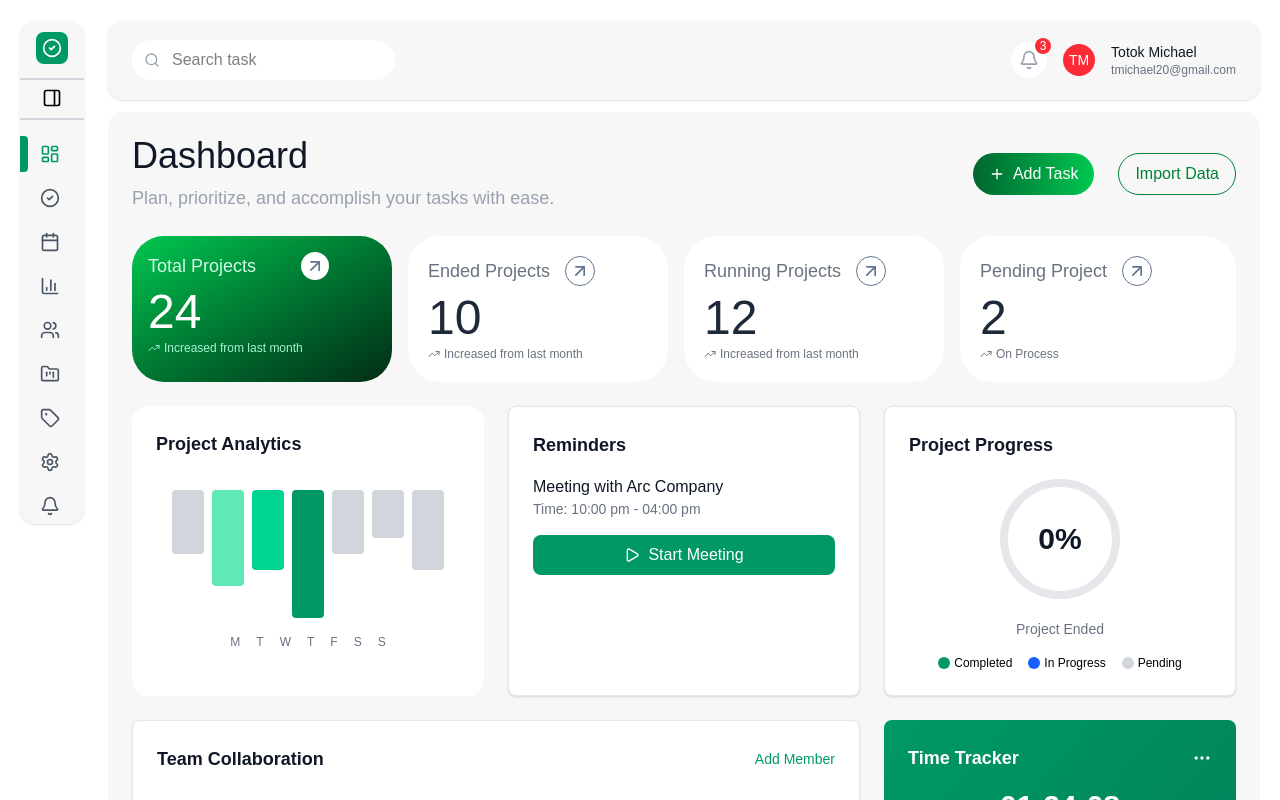
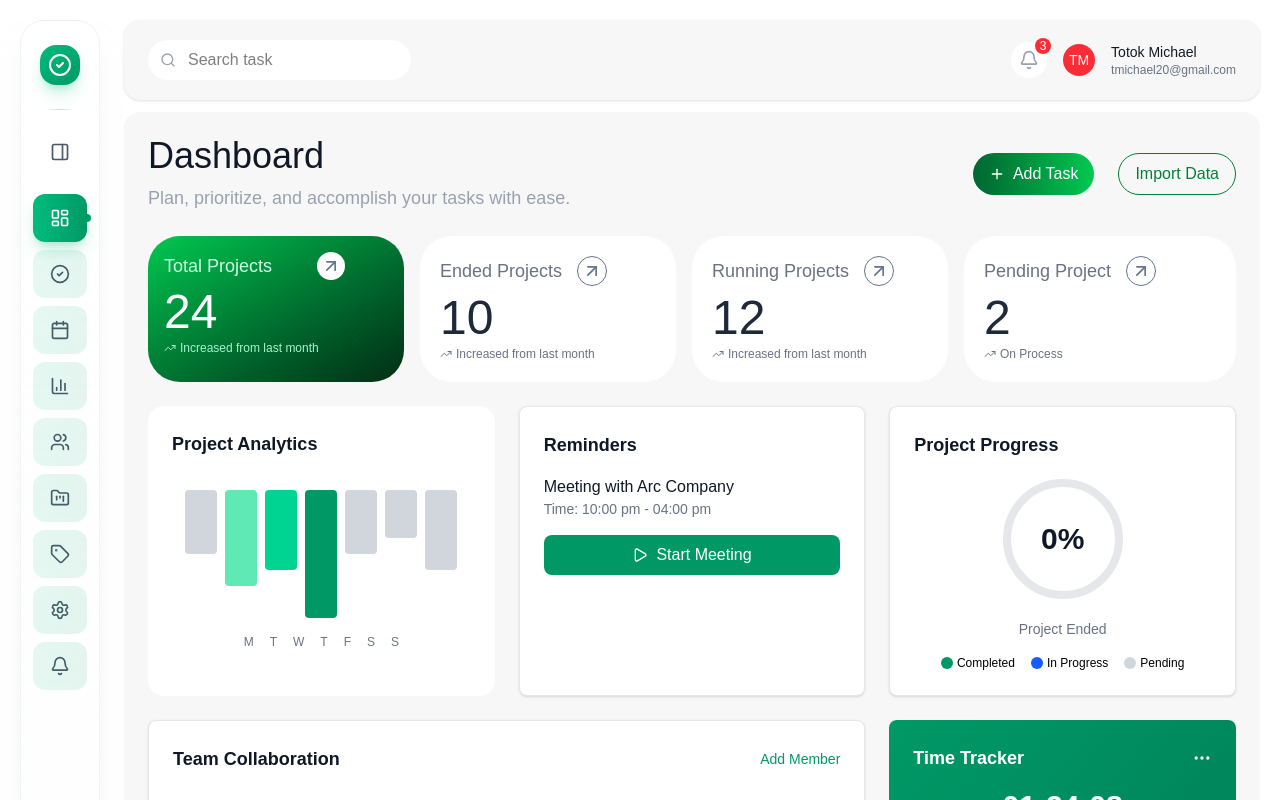
Before and after one commit to CodedByYash/todo-app-v2.0, a Next.js app: page /dashboard in a window 1280 px wide. Shown: the top 800 px of the page. Built offline with nearby package versions, Linux system fonts and the light colour scheme.

Commit message:
completed sidebar added motion animations

```diff
--- a/components/ui/custom/Sidebar/Sidebar.tsx
+++ b/components/ui/custom/Sidebar/Sidebar.tsx
@@ -12,6 +12,7 @@ import {
 } from "lucide-react";
 import { usePathname } from "next/navigation";
 import { useState } from "react";
+import { motion, AnimatePresence, Variants } from "motion/react";
 import SidebarItem from "./SidebarItem";
 
 const SidebarItems = [
@@ -26,77 +27,241 @@ const SidebarItems = [
   { name: "Notifications", href: "/notification", icon: Bell },
 ];
 
-const handleClick = () => {};
-
 const Sidebar = () => {
   const [collapsed, setCollapsed] = useState(true);
+  const [isHovered, setIsHovered] = useState(false);
   const pathname = usePathname();
+
+  const handleToggleCollapse = () => {
+    setCollapsed((prev) => !prev);
+  };
+
+  const sidebarVariants: Variants = {
+    expanded: {
+      width: 256,
+      transition: {
+        type: "spring",
+        damping: 25,
+        stiffness: 200,
+      },
+    },
+    collapsed: {
+      width: 80,
+      transition: {
+        type: "spring",
+        damping: 25,
+        stiffness: 200,
+      },
+    },
+  };
+
+  const logoVariants = {
+    expanded: {
+      opacity: 1,
+      scale: 1,
+      transition: {
+        delay: 0.1,
+        duration: 0.3,
+      },
+    },
+    collapsed: {
+      opacity: 0,
+      scale: 0.8,
+      transition: {
+        duration: 0.2,
+      },
+    },
+  };
+
   return (
     <div
-      onMouseEnter={() => setCollapsed(false)}
-      onMouseLeave={() => setCollapsed(true)}
+      onMouseEnter={() => setIsHovered(true)}
+      onMouseLeave={() => setIsHovered(false)}
+      className="h-full relative"
     >
-      <div
-        className={`transition-all duration-300 ease-in-out shadow-sm bg-[#f7f7f7] rounded-2xl mr-6 ${
-          collapsed ? "w-16" : "w-64 flex flex-col"
-        }  `}
+      <motion.div
+        initial="collapsed"
+        animate={collapsed && !isHovered ? "collapsed" : "expanded"}
+        variants={sidebarVariants}
+        className="h-full flex flex-col bg-gradient-to-b from-white to-gray-50/50 backdrop-blur-sm shadow-xl shadow-gray-200/50 border border-gray-200/50 rounded-3xl mr-6 overflow-hidden"
+        role="navigation"
+        aria-label="Main navigation"
       >
-        <div
-          className={`flex items-center p-3 transition-all duration-300 ease-in-out ${
-            collapsed ? "justify-center" : "justify-start space-x-2"
-          }`}
+        {/* Logo Section */}
+        <motion.div
+          className={`
+            flex items-center p-6 relative
+            ${
+              collapsed && !isHovered
+                ? "justify-center"
+                : "justify-start space-x-3"
+            }
+          `}
+          whileHover={{ scale: 1.02 }}
+          transition={{ type: "spring", stiffness: 400, damping: 20 }}
         >
-          <div className="w-8 h-8 bg-emerald-600 rounded-lg flex items-center justify-center shrink-0">
-            <CheckCircle2 className="w-5 h-5 text-white" />
-          </div>
-          {!collapsed && (
-            <span className="text-xl font-bold text-gray-900 transition-all duration-300">
-              Taskito
+          <motion.div
+            className="w-10 h-10 bg-gradient-to-br from-emerald-500 to-emerald-600 rounded-2xl flex items-center justify-center shrink-0 shadow-lg shadow-emerald-500/25"
+            whileHover={{
+              scale: 1.1,
+              rotate: [0, -10, 10, 0],
+              transition: { duration: 0.5 },
+            }}
+            whileTap={{ scale: 0.95 }}
+          >
+            <CheckCircle2 className="w-6 h-6 text-white" />
+          </motion.div>
+
+          <AnimatePresence mode="wait">
+            {(!collapsed || isHovered) && (
+              <motion.div
+                initial={{ opacity: 0, x: -20 }}
+                animate={{ opacity: 1, x: 0 }}
+                exit={{ opacity: 0, x: -20 }}
+                transition={{ duration: 0.3 }}
+                className="flex flex-col"
+              >
+                <span className="text-xl font-bold text-gray-900">Taskito</span>
+                <span className="text-xs text-gray-500 font-medium">
+                  Tasks Management
                 </span>
+              </motion.div>
             )}
-        </div>
+          </AnimatePresence>
 
-        <div className="border-b-2 border-gray-300 h-1 w-full px-2" />
+          {/* Subtle glow effect */}
+          <motion.div
+            className="absolute inset-0 bg-gradient-to-r from-emerald-500/5 to-blue-500/5 rounded-2xl opacity-0"
+            animate={{ opacity: isHovered ? 1 : 0 }}
+            transition={{ duration: 0.3 }}
+          />
+        </motion.div>
 
-        <nav className={`${collapsed ? "" : "flex-1"}`}>
-          {!collapsed ? (
-            <div className="flex items-center justify-between p-2">
-              {/* <div className="text-md font-medium text-gray-400 uppercase tracking-wider">
-                Menu
-              </div> */}
-              <PanelRight
-                className="w-5 h-5 cursor-pointer"
-                onClick={() => setCollapsed(true)}
+        {/* Divider */}
+        <motion.div
+          className="h-px bg-gradient-to-r from-transparent via-gray-300 to-transparent mx-6"
+          initial={{ scaleX: 0 }}
+          animate={{ scaleX: 1 }}
+          transition={{ delay: 0.2, duration: 0.5 }}
         />
-            </div>
-          ) : (
-            <div className="flex items-center justify-center p-2">
-              <PanelRight
-                className="w-5 h-5 cursor-pointer"
-                onClick={() => {
-                  setCollapsed((prev) => !prev);
+
+        {/* Navigation Section */}
+        <nav className="flex-1 flex flex-col pt-6">
+          {/* Toggle Button */}
+          <motion.div
+            className={`
+            flex items-center px-6 mb-6
+            ${collapsed && !isHovered ? "justify-center" : "justify-between"}
+          `}
+          >
+            <AnimatePresence mode="wait">
+              {(!collapsed || isHovered) && (
+                <motion.div
+                  initial={{ opacity: 0, y: -10 }}
+                  animate={{ opacity: 1, y: 0 }}
+                  exit={{ opacity: 0, y: -10 }}
+                  transition={{ duration: 0.2 }}
+                  className="text-xs font-semibold text-gray-400 uppercase tracking-wider"
+                >
+                  Navigation
+                </motion.div>
+              )}
+            </AnimatePresence>
+
+            <motion.button
+              onClick={handleToggleCollapse}
+              className="p-2 hover:bg-gray-100 rounded-xl transition-all duration-200 hover:shadow-md active:scale-95 group"
+              whileHover={{ scale: 1.05 }}
+              whileTap={{ scale: 0.95 }}
+              aria-label={collapsed ? "Expand sidebar" : "Collapse sidebar"}
+            >
+              <motion.div
+                animate={{
+                  rotate: collapsed && !isHovered ? 0 : 180,
                 }}
-              />
-            </div>
-          )}
+                transition={{
+                  type: "spring",
+                  stiffness: 200,
+                  damping: 20,
+                }}
+              >
+                <PanelRight className="w-5 h-5 text-gray-600 group-hover:text-emerald-600" />
+              </motion.div>
+            </motion.button>
+          </motion.div>
 
-          <div className="border-b-2 border-gray-300 h-1 w-full mb-4" />
-          <div className="flex items-start justify-center flex-col space-y-2">
-            {SidebarItems.map((item) => {
+          {/* Navigation Items */}
+          <motion.div
+            className="flex flex-col space-y-2 px-3"
+            initial={{ opacity: 0 }}
+            animate={{ opacity: 1 }}
+            transition={{ delay: 0.3, duration: 0.5 }}
+          >
+            {SidebarItems.map((item, index) => {
               const isActive = pathname === item.href;
-              const Icon = item.icon;
               return (
+                <motion.div
+                  key={item.name}
+                  initial={{ opacity: 0, y: 20 }}
+                  animate={{ opacity: 1, y: 0 }}
+                  transition={{
+                    delay: 0.1 * index,
+                    duration: 0.3,
+                    ease: "easeOut",
+                  }}
+                >
                   <SidebarItem
-                  key={item.name}
-                  collapsed={collapsed}
+                    collapsed={collapsed && !isHovered}
                     isActive={isActive}
                     item={item}
                   />
+                </motion.div>
               );
             })}
-          </div>
+          </motion.div>
         </nav>
-      </div>
+
+        {/* Footer */}
+        <motion.div
+          className="p-6 mt-auto"
+          initial={{ opacity: 0 }}
+          animate={{ opacity: 1 }}
+          transition={{ delay: 0.5, duration: 0.3 }}
+        >
+          <motion.div
+            className="w-full h-px bg-gradient-to-r from-transparent via-gray-300 to-transparent mb-4"
+            initial={{ scaleX: 0 }}
+            animate={{ scaleX: 1 }}
+            transition={{ delay: 0.6, duration: 0.5 }}
+          />
+
+          <AnimatePresence mode="wait">
+            {(!collapsed || isHovered) && (
+              <motion.div
+                initial={{ opacity: 0, y: 20 }}
+                animate={{ opacity: 1, y: 0 }}
+                exit={{ opacity: 0, y: 20 }}
+                transition={{ duration: 0.3 }}
+                className="text-center"
+              >
+                <p className="text-xs text-gray-500 font-medium">
+                  Made with ❤️ by Team
+                </p>
+              </motion.div>
+            )}
+          </AnimatePresence>
+        </motion.div>
+
+        {/* Background gradient overlay */}
+        <motion.div
+          className="absolute inset-0 bg-gradient-to-br from-emerald-500/5 via-transparent to-blue-500/5 pointer-events-none rounded-3xl"
+          animate={{
+            opacity: isHovered ? 1 : 0,
+            scale: isHovered ? 1 : 0.98,
+          }}
+          transition={{ duration: 0.4 }}
+        />
+      </motion.div>
     </div>
   );
 };
--- a/components/ui/custom/Sidebar/SidebarItem.tsx
+++ b/components/ui/custom/Sidebar/SidebarItem.tsx
@@ -1,5 +1,6 @@
 import Link from "next/link";
 import { ElementType } from "react";
+import { motion, AnimatePresence } from "framer-motion";
 
 interface SidebarItemProps {
   collapsed: boolean;
@@ -17,32 +18,99 @@ const SidebarItem: React.FC<SidebarItemProps> = ({
   collapsed,
 }) => {
   const Icon = item.icon;
+
   return (
+    <motion.div
+      initial={{ opacity: 0, x: -20 }}
+      animate={{ opacity: 1, x: 0 }}
+      transition={{ duration: 0.3 }}
+      className="relative"
+    >
       <Link
         href={item.href}
-      key={item.name}
-      className={`p-1 relative ${
-        collapsed
-          ? ""
-          : "group flex items-center  text-md font-medium rounded-lg"
-      } ${
+        className={`
+          group relative flex items-center rounded-xl transition-all duration-300 ease-in-out
+          ${collapsed ? "justify-center p-3" : "justify-start p-3 mx-2"}
+          ${
             isActive
-          ? "text-gray-900 hover:bg-gray-100 font-semibold"
-          : "text-gray-700 hover:bg-gray-100"
-      }`}
+              ? "bg-gradient-to-r from-emerald-500 to-emerald-600 text-white shadow-lg shadow-emerald-500/25"
+              : "text-gray-700 hover:bg-gray-100 hover:shadow-md"
+          }
+        `}
       >
-      {isActive && (
-        <span className="absolute left-0 top-0 h-full w-2 bg-emerald-600 rounded-r-sm" />
+        {/* Active indicator for collapsed state */}
+        {isActive && collapsed && (
+          <motion.div
+            initial={{ scale: 0 }}
+            animate={{ scale: 1 }}
+            className="absolute -right-1 top-1/2 transform -translate-y-1/2 w-2 h-2 bg-emerald-600 rounded-full"
+          />
         )}
-      <span className="flex items-center justify-center p-1 w-full">
-        <Icon
-          className={`w-5 h-5 mr-3 ml-3 ${
-            isActive ? "text-emerald-600 font-semibold" : "text-gray-600"
-          }`}
+
+        {/* Icon */}
+        <motion.div
+          className={`
+            flex items-center justify-center rounded-lg
+            ${collapsed ? "w-6 h-6" : "w-8 h-8 mr-3"}
+            ${
+              isActive
+                ? "text-white"
+                : "text-gray-600 group-hover:text-emerald-600"
+            }
+          `}
+          whileHover={{ scale: 1.1 }}
+          whileTap={{ scale: 0.95 }}
+        >
+          <Icon className="w-5 h-5" />
+        </motion.div>
+
+        {/* Label with animation */}
+        <AnimatePresence mode="wait">
+          {!collapsed && (
+            <motion.span
+              initial={{ opacity: 0, width: 0 }}
+              animate={{ opacity: 1, width: "auto" }}
+              exit={{ opacity: 0, width: 0 }}
+              transition={{ duration: 0.2, ease: "easeInOut" }}
+              className={`
+                text-sm font-medium whitespace-nowrap overflow-hidden
+                ${
+                  isActive
+                    ? "text-white"
+                    : "text-gray-700 group-hover:text-gray-900"
+                }
+              `}
+            >
+              {item.name}
+            </motion.span>
+          )}
+        </AnimatePresence>
+
+        {/* Tooltip for collapsed state */}
+        {collapsed && (
+          <motion.div
+            initial={{ opacity: 0, x: -10 }}
+            animate={{ opacity: 0, x: -10 }}
+            whileHover={{ opacity: 1, x: 0 }}
+            transition={{ duration: 0.2 }}
+            className="
+              absolute left-full ml-4 px-3 py-2 bg-gray-900 text-white text-sm rounded-lg shadow-lg z-50 whitespace-nowrap pointer-events-none before:content-[''] before:absolute before:right-full before:top-1/2  before:transform before:-translate-y-1/2 before:border-4  before:border-transparent before:border-r-gray-900
+            "
+          >
+            {item.name}
+          </motion.div>
+        )}
+
+        {/* Hover effect */}
+        {!isActive && (
+          <motion.div
+            className="absolute inset-0 bg-gradient-to-r from-emerald-500/10 to-emerald-600/10 rounded-xl opacity-0 group-hover:opacity-100 transition-opacity duration-300"
+            layoutId="sidebar-hover"
           />
-        {!collapsed && item.name}
-      </span>
+        )}
       </Link>
+    </motion.div>
   );
 };
+
 export default SidebarItem;
```
Lines whose indentation alone changed are shown as unchanged.
